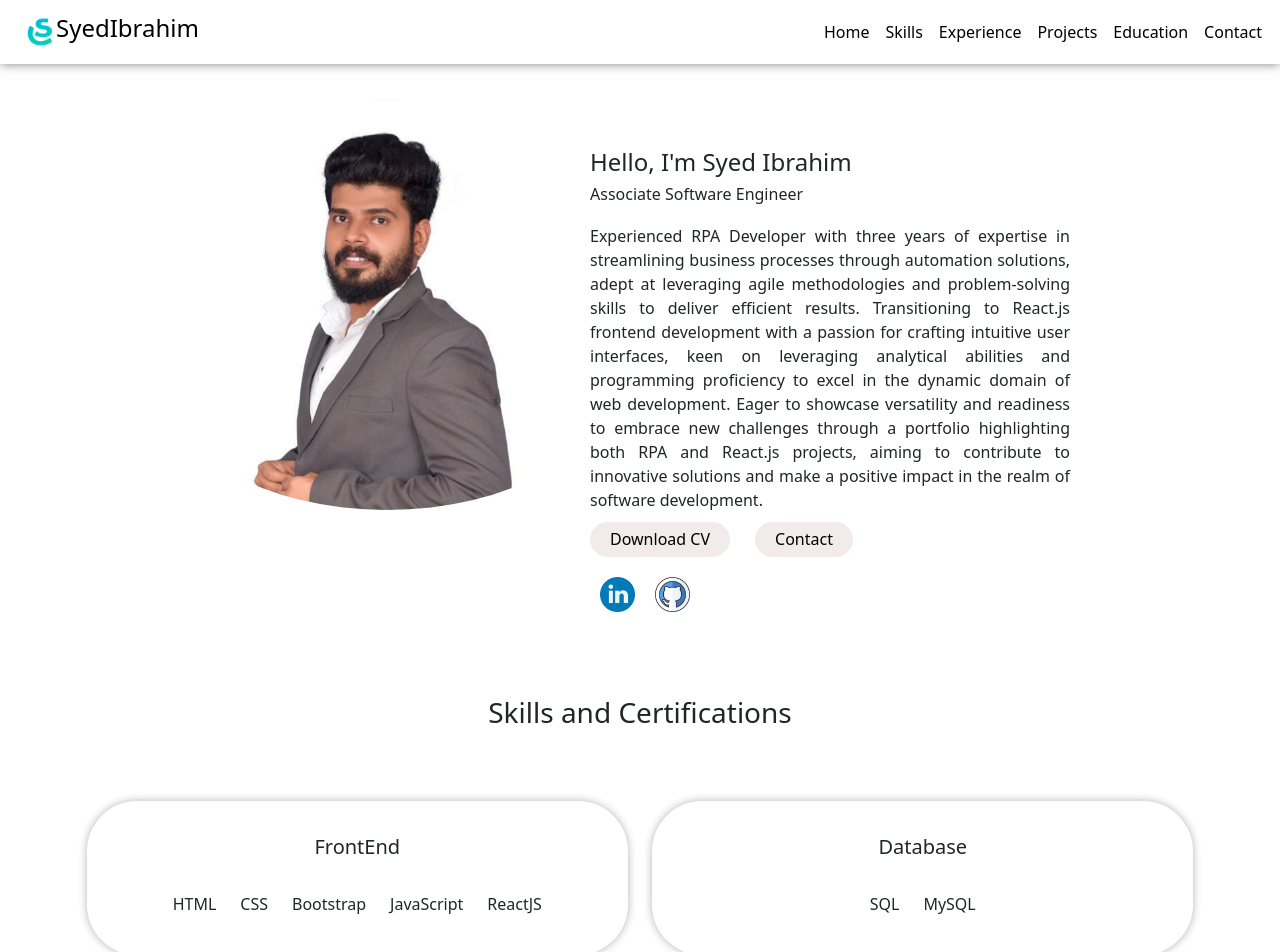
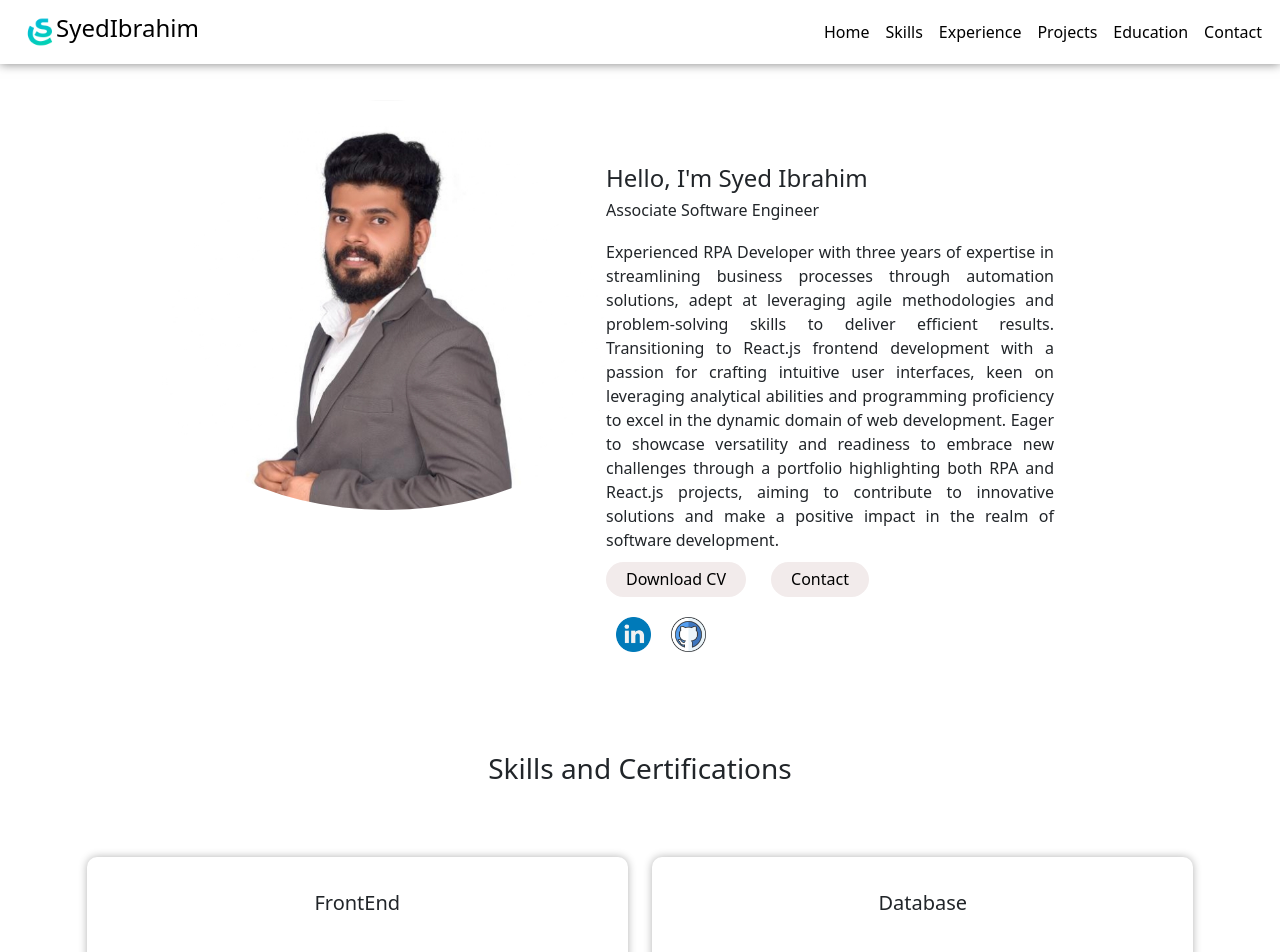
Before and after one commit to IbrahimSyed25/Portfolio, a React (Create React App) app: page / in a window 1280 px wide. Shown: the top 952 px of the page. Built offline with nearby package versions, Linux system fonts and the light colour scheme.

Commit message:
first commit

```diff
--- a/src/Pages/Education.module.css
+++ b/src/Pages/Education.module.css
@@ -9,6 +9,7 @@
   /* flex-basis: calc(50% - 10px); Set width for first two containers */
   margin-bottom: 20px; /* Add margin between rows */
   /* margin-top: 30px; */
+  border-radius: 10px;
 }
 .outerContainer {
   display: flex;
@@ -26,7 +27,7 @@
 }
 @media (max-width: 600px) {
   .container {
-    width: 100%; /* Set the width to full when the width is too small */
+    width: 90%; /* Set the width to full when the width is too small */
   }
 }
 .container {
--- a/src/Pages/Experience.module.css
+++ b/src/Pages/Experience.module.css
@@ -59,3 +59,8 @@
     transform: translateX(0);
   }
 }
+@media (max-width: 600px) {
+  .container {
+    width: 90%; /* Set the width to full when the width is too small */
+  }
+}
--- a/src/Pages/Home.module.css
+++ b/src/Pages/Home.module.css
@@ -15,7 +15,7 @@
 }
 .summary {
   max-width: 45%;
-  padding: 6vh;
+  padding: 8vh;
   animation: slideIn 3s ease-in-out forwards;
   display: flex;
   flex-direction: column;
--- a/src/Pages/Mainskills.module.css
+++ b/src/Pages/Mainskills.module.css
@@ -46,7 +46,7 @@
   padding: 2%;
 
   align-items: center;
-  border-radius: 50px;
+  border-radius: 10px;
 }
 .detailsContainer button {
   border-radius: 50px;
```
